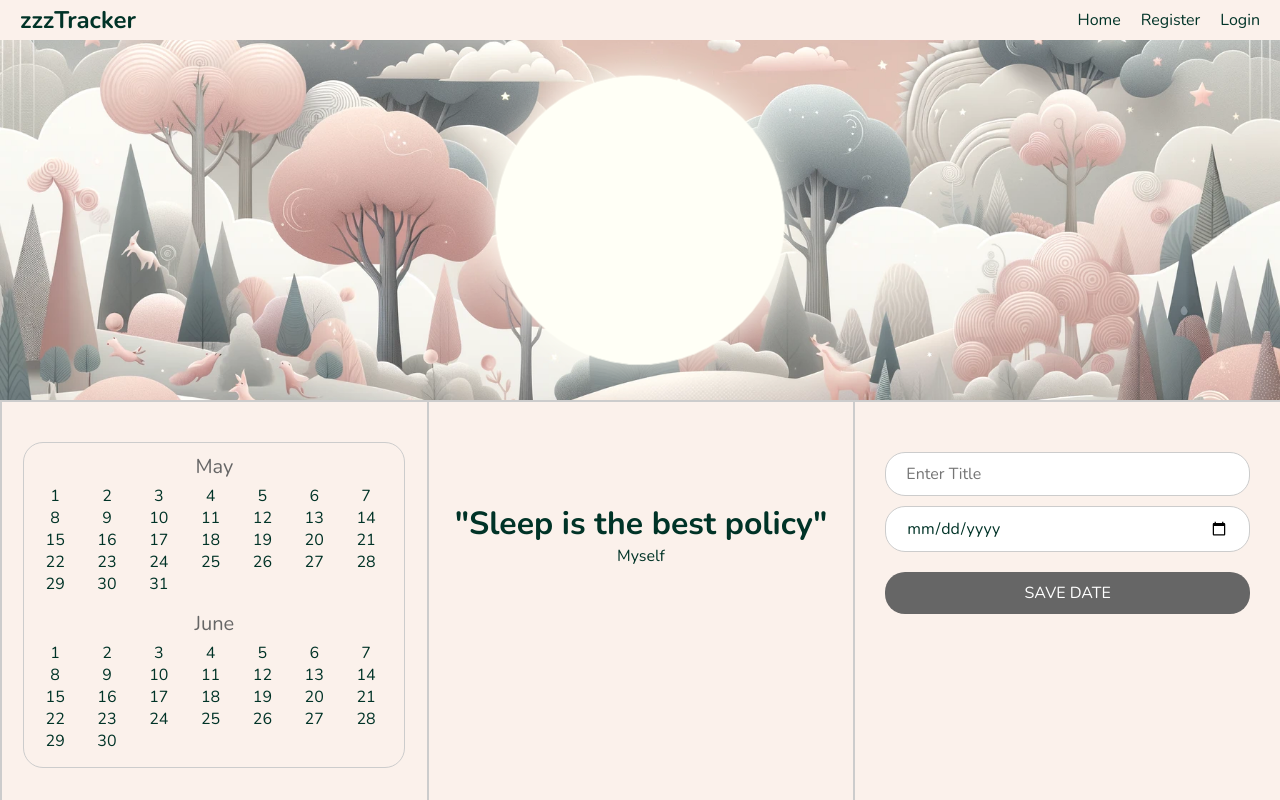
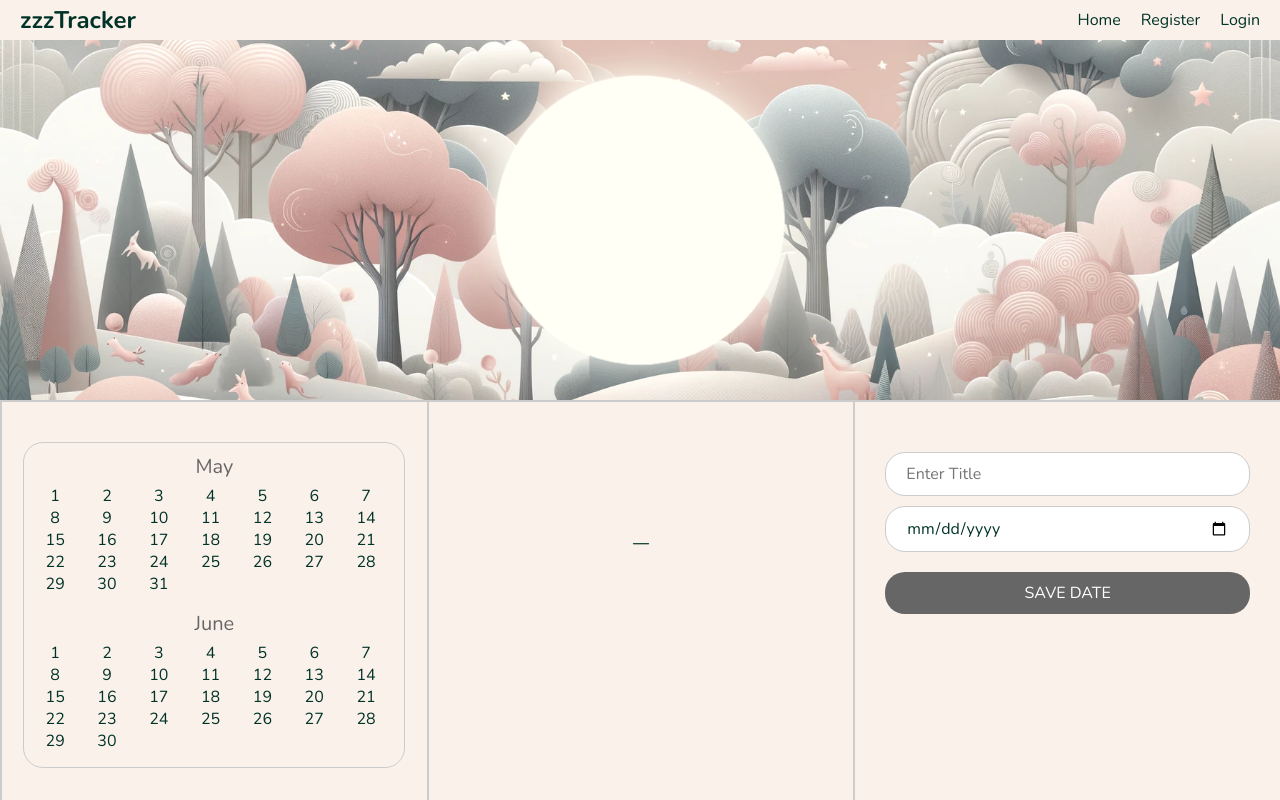
Before and after one commit to DomiCodeur/zzzTracker, an Angular app: page /home in a window 1280 px wide. Built offline with nearby package versions, Linux system fonts and the light colour scheme; no server answers.

Commit message:
Created the quote component and service

```diff
--- a/src/app/app.module.ts
+++ b/src/app/app.module.ts
@@ -12,6 +12,8 @@ import { DatesModule } from './modules/dates/dates.module';
 import { UserService } from './services/user.service';
 import { CalendarComponent } from './components/calendar/calendar.component';
 import { CalendarService } from './services/calendar.service';
+import { QuoteComponent } from './components/quote/quote.component';
+import { QuoteService } from './services/quote.service';
 
 @NgModule({
   declarations: [
@@ -20,6 +22,7 @@ import { CalendarService } from './services/calendar.service';
     RegisterComponent,
     LoginComponent,
     CalendarComponent,
+    QuoteComponent,
   ],
   imports: [
     BrowserModule,
@@ -28,7 +31,7 @@ import { CalendarService } from './services/calendar.service';
     HttpClientModule,
     DatesModule,
   ],
-  providers: [UserService, CalendarService],
+  providers: [UserService, CalendarService, QuoteService],
   bootstrap: [AppComponent],
 })
 export class AppModule {}
--- a/src/app/components/home/home.component.html
+++ b/src/app/components/home/home.component.html
@@ -12,8 +12,7 @@
     <app-calendar></app-calendar>
   </div>
   <div class="section second">
-    <h1>"Sleep is the best policy"</h1>
-    <p>Myself</p>
+    <app-quote></app-quote>
   </div>
   <div class="section third">
     <app-date-add></app-date-add>
--- /dev/null
+++ b/src/app/components/quote/quote.component.css
@@ -0,0 +1,13 @@
+.quote-container {
+  text-align: center;
+  padding: 20px;
+}
+
+.quote {
+  font-style: italic;
+  margin-bottom: 10px;
+}
+
+.author {
+  font-weight: bold;
+}
--- /dev/null
+++ b/src/app/components/quote/quote.component.html
@@ -0,0 +1,4 @@
+<div class="quote-container">
+  <p class="quote">{{ quote }}</p>
+  <p class="author">— {{ author }}</p>
+</div>
--- /dev/null
+++ b/src/app/components/quote/quote.component.ts
@@ -0,0 +1,25 @@
+import { Component, OnInit } from '@angular/core';
+import { QuoteService } from '../../services/quote.service';
+
+@Component({
+  selector: 'app-quote',
+  templateUrl: './quote.component.html',
+  styleUrls: ['./quote.component.css'],
+})
+export class QuoteComponent implements OnInit {
+  quote: string = '';
+  author: string = '';
+
+  constructor(private quoteService: QuoteService) {}
+
+  ngOnInit() {
+    this.loadRandomQuote('fr');
+  }
+
+  loadRandomQuote(lang: string) {
+    this.quoteService.getRandomQuote(lang).subscribe((data) => {
+      this.quote = data.content;
+      this.author = data.author;
+    });
+  }
+}
--- /dev/null
+++ b/src/app/services/quote.service.ts
@@ -0,0 +1,16 @@
+import { Injectable } from '@angular/core';
+import { HttpClient } from '@angular/common/http';
+import { Observable } from 'rxjs';
+
+@Injectable({
+  providedIn: 'root',
+})
+export class QuoteService {
+  private apiURL = 'https://api.quotable.io/random';
+
+  constructor(private http: HttpClient) {}
+
+  getRandomQuote(language: string): Observable<any> {
+    return this.http.get(`${this.apiURL}?tags=inspirational&lang=${language}`);
+  }
+}
```
Also changed, not shown: 1 other file (tests, documents, lock files or other folders).
